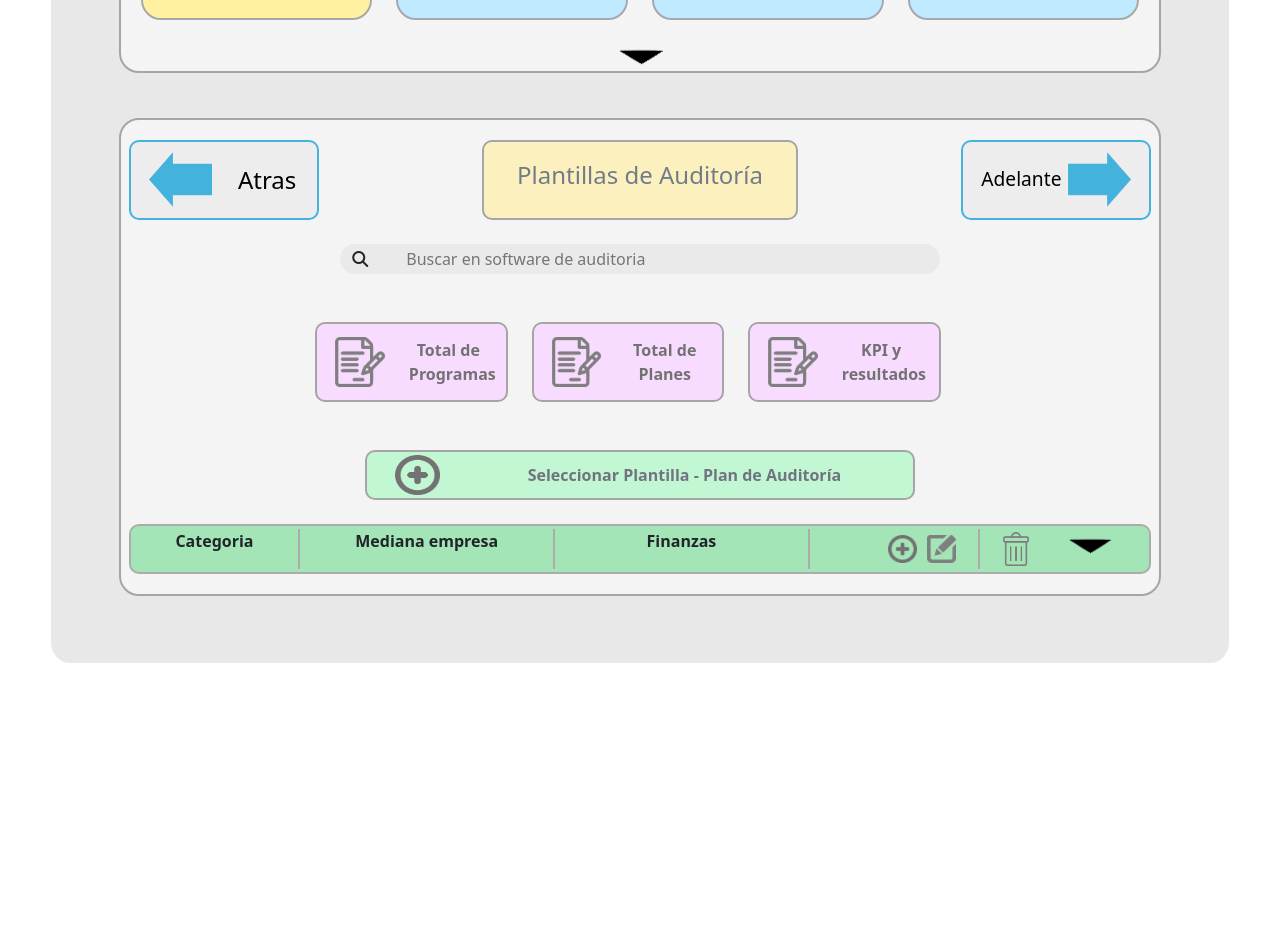
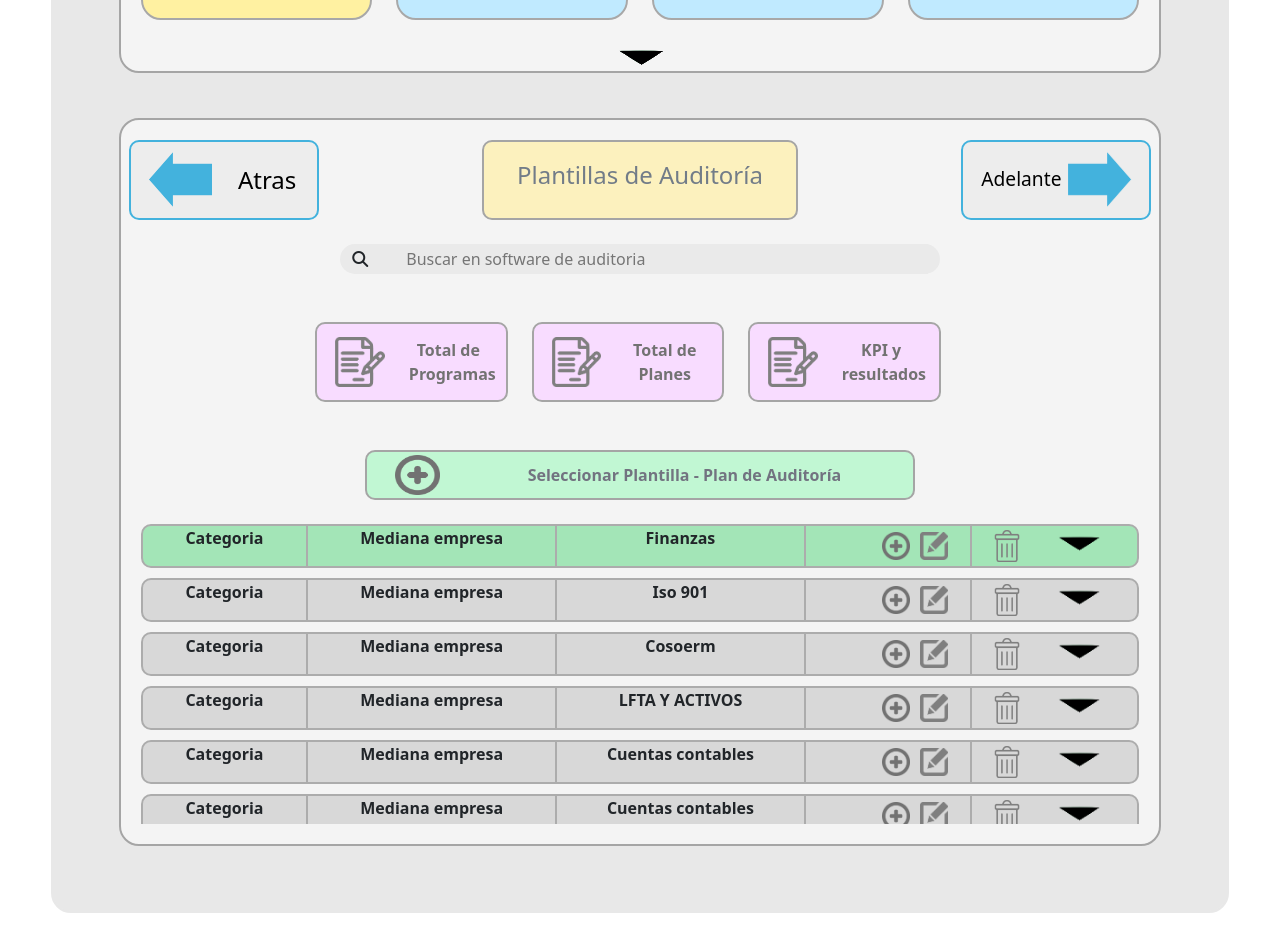
Before and after one commit to Gjuarez22/horasSociales, a React (Create React App) app: page / in a window 1280 px wide. Shown: the part 398-1350 px from the top of the page. Before the commit the page ends 1112 px from the top, so only its background shows below. Built offline with nearby package versions, Linux system fonts and the light colour scheme.

Commit message:
Cuerpo casi terminado

```diff
--- a/src/App.css
+++ b/src/App.css
@@ -92,3 +92,6 @@ img{
   margin-right: 10px;
 
 }
+.minimizar {
+ height: 2500px;
+}
--- a/src/Components/Contenedor.jsx
+++ b/src/Components/Contenedor.jsx
@@ -1,7 +1,20 @@
 import { Botones } from "./Botones";
+import React, { useState } from 'react';
+
+
+
 export function Contenedor() {
+
+  const [claseActiva, setClaseActiva] = useState(false);
+
+  //const [cambiarColor, setClaseActiva] = useState(false);
+
+  const agregarClase = () => {
+    setClaseActiva(prevState => !prevState);
+  };
+
   return (
-    <div class="cuadro cuadro-botones">
+    <div id="cuadroBtns" className={` ${claseActiva ? 'minimizar cuadro cuadro-botones' : 'cuadro cuadro-botones'}`} >
       <div class="row">
         <div class="col-3">
           <Botones
@@ -42,7 +55,8 @@ export function Contenedor() {
       </div>
         <br />
       <div class="d-flex justify-content-center">
-        <img  src="../assets/icons/flechaAbajo.png" alt="flecha " width="5%" />
+        <a id="rep" onClick={agregarClase}><img  src="../assets/icons/flechaAbajo.png" alt="flecha " width="100%" /></a>
+
       </div>
     </div>
   );
--- a/src/Components/Item.jsx
+++ b/src/Components/Item.jsx
@@ -6,7 +6,9 @@
           fontWeight:'bold'  ,
           border: "2px solid #ACACAC",
           height:"50px",
-          alignItems :" center"
+          alignItems :" center",
+          marginBottom: "10px",
+          width:"100%",
       }
     /* style={{
           width: "70%",
--- a/src/index.js
+++ b/src/index.js
@@ -21,7 +21,20 @@ root.render(
        <div class ="cuadro">
           <CuerpoParteSuperior/>
           <br/>
+          <div style={{ overflow: 'auto', height: '300px', display: 'flex', alignItems:"center",flexDirection: 'column'}} id="contenedorITems" >
           <Item bgColor="#A3E5B7" titulo="Finanzas"/>
+          <Item bgColor="#D8D8D8" titulo="Iso 901"/>
+          <Item bgColor="#D8D8D8" titulo="Cosoerm"/>
+          <Item bgColor="#D8D8D8" titulo="LFTA Y ACTIVOS"/>
+          <Item bgColor="#D8D8D8" titulo="Cuentas contables"/>
+          <Item bgColor="#D8D8D8" titulo="Cuentas contables"/>
+          <Item bgColor="#D8D8D8" titulo="Cuentas contables"/>
+          <Item bgColor="#D8D8D8" titulo="Cuentas contables"/>
+          <Item bgColor="#D8D8D8" titulo="Cuentas contables"/>
+          <Item bgColor="#D8D8D8" titulo="Cuentas contables"/>
+          <Item bgColor="#D8D8D8" titulo="Cuentas contables"/>
+          <Item bgColor="#D8D8D8" titulo="Cuentas contables"/>
+          </div>
         </div>
 
 
```
